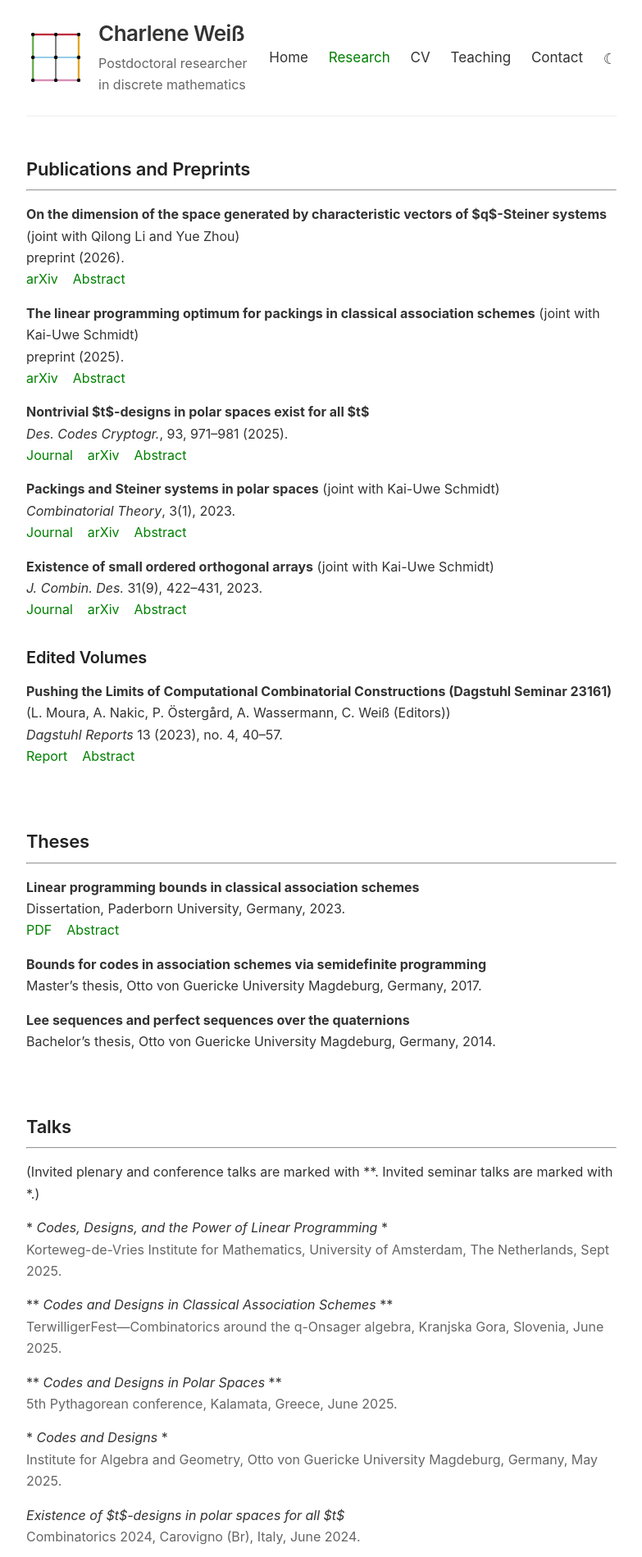
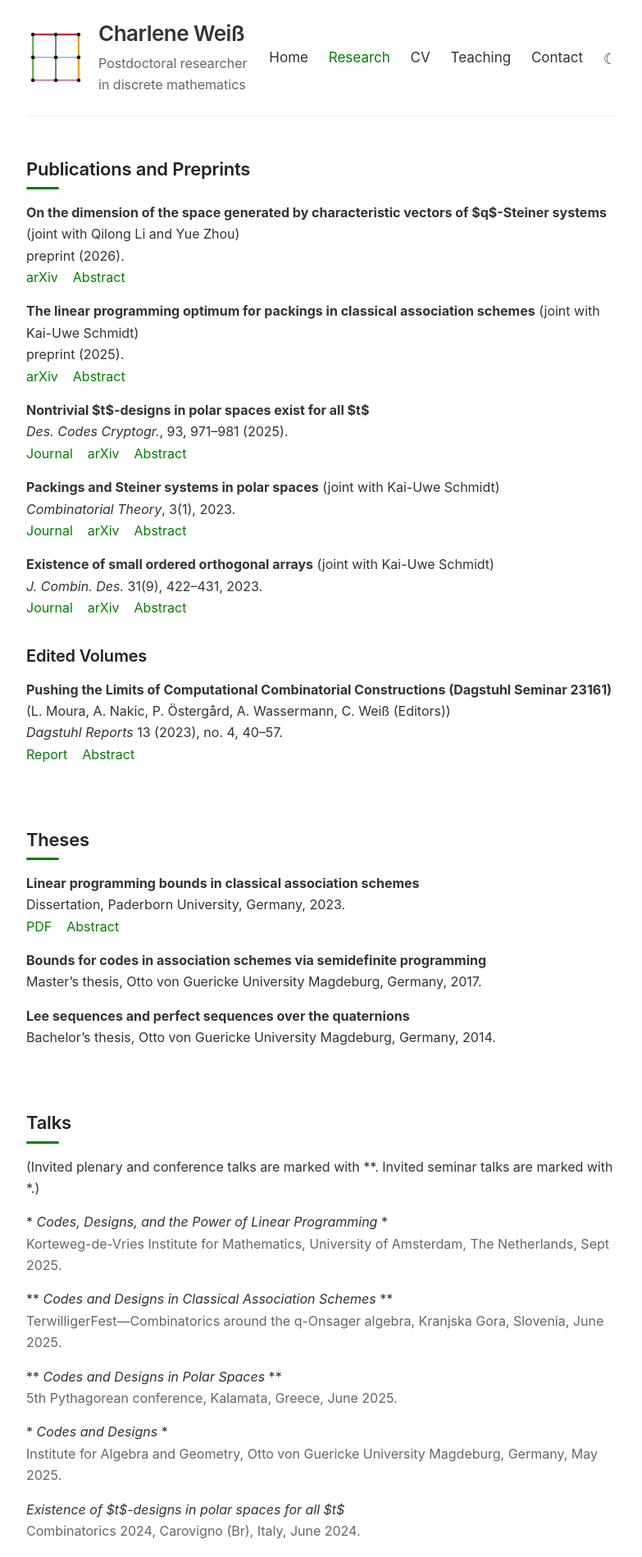
Before and after one commit to charleneweiss/charleneweiss.github.io, a Jekyll site: the page built from research.md, in a window 1280 px wide. Shown: the top 1899 px of the page at 82% size, without its empty margins (248-1031 px from the left). Built offline with Jekyll 4.4.1, drawn with Linux system fonts in a browser that asks for light colours; a script that is not in the unit is left out.

Commit message:
Changed headings

```diff
--- a/research.md
+++ b/research.md
@@ -5,7 +5,6 @@ use_math: true
 permalink: /research/
 ---
 ## Publications and Preprints
-____
 **On the dimension of the space generated by characteristic vectors of $q$-Steiner systems** (joint with Qilong Li and Yue Zhou)\
 preprint (2026).\
 [arXiv](https://arxiv.org/abs/2605.06369) &nbsp;&nbsp; <input type="checkbox" id="abstract-1" class="abstract-toggle" /><label for="abstract-1" class="abstract-link">Abstract</label><span class="abstract-content"><span class="date">
@@ -47,7 +46,6 @@ This report documents the program and the outcomes of Dagstuhl Seminar 23161 "Pu
 <br/>
 
 ## Theses
-____
 
 **Linear programming bounds in classical association schemes**\
 Dissertation, Paderborn University, Germany, 2023.\
@@ -65,7 +63,6 @@ Bachelor's thesis, Otto von Guericke University Magdeburg, Germany, 2014.
 <br/>
 
 ## Talks
-____
 
 (Invited plenary and conference talks are marked with **. Invited seminar talks are marked with *.)
 
--- a/style.scss
+++ b/style.scss
@@ -94,6 +94,17 @@ h1 {
 
 h2 {
   font-size: 22px;
+
+  // Short brand-green accent bar beneath each section heading.
+  &::after {
+    content: "";
+    display: block;
+    width: 2.5rem;
+    height: 3px;
+    margin-top: 0.35em;
+    border-radius: 2px;
+    background: var(--link);
+  }
 }
 
 h3 {
```
Also changed, not shown: cv.md (+0 -2 lines), teaching.md (+0 -2 lines), 5 other files.
